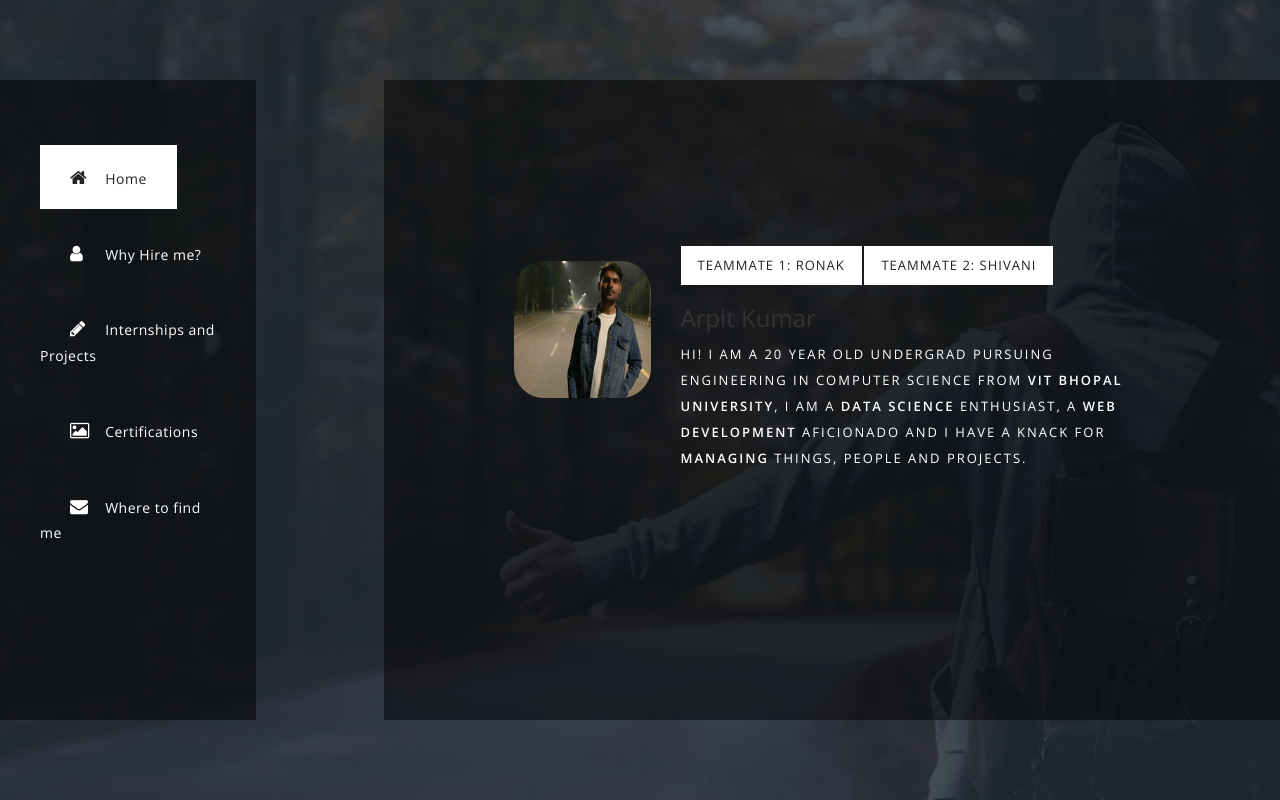
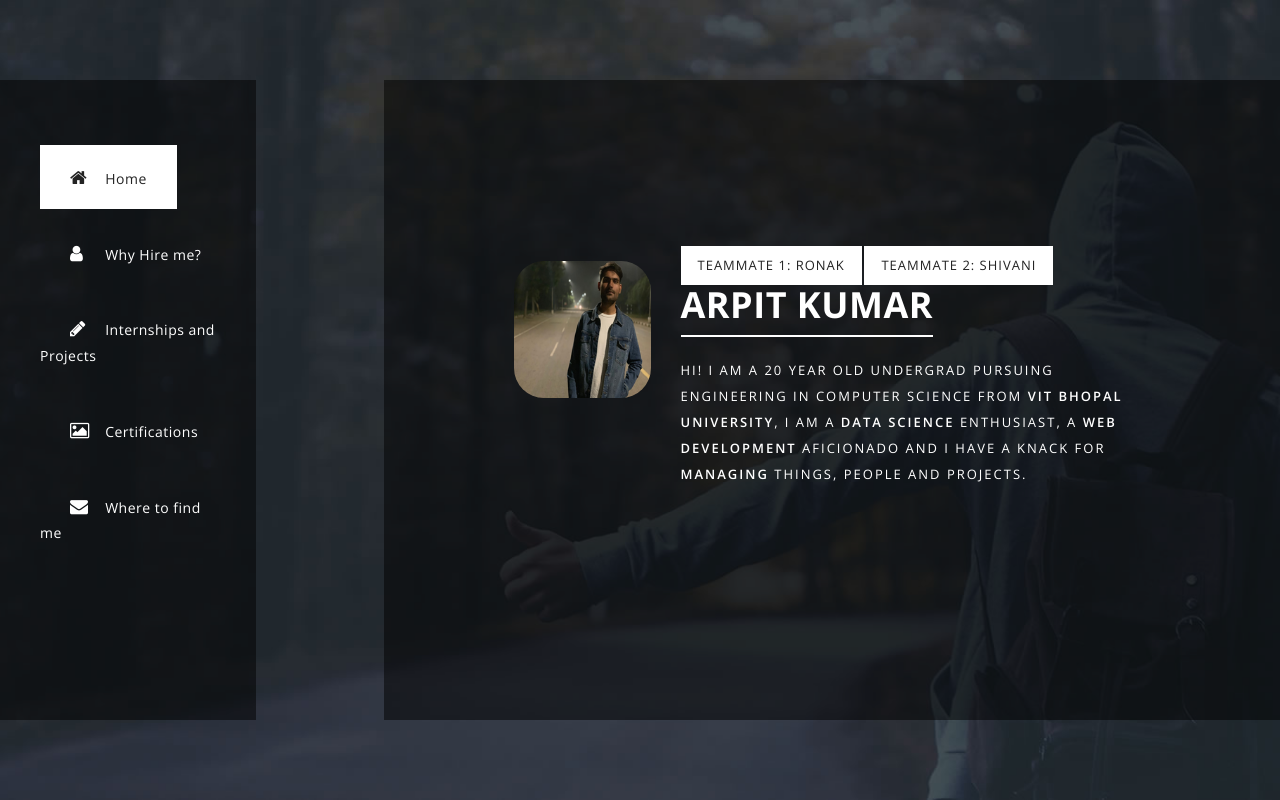
Before and after one commit to arpit4k/Portfolio, a plain HTML site: page arpit/index.html in a window 1280 px wide. Drawn offline with nearby package versions, Linux system fonts and the light colour scheme.

Commit message:
Update index.html

```diff
--- a/arpit/index.html
+++ b/arpit/index.html
@@ -52,8 +52,8 @@
                   </div>
                   <div class="col-md-9">
                     <div class="fb-btn"><a rel="nofollow" href="https://ronakjain809.github.io/portfolio/ronak/" target="_blank">Teammate 1: Ronak</a></div>
-                      <div class="fb-btn"><a rel="nofollow" href="https://shivanisharma02.github.io/Portfolio/shivani/" target="_blank">Teammate 2: Shivani</a></div>
-                      <h3>Arpit Kumar</h3>
+                      <div class="fb-btn"><a rel="nofollow" href="https://shivanisharma02.github.io/Portfolio/shivani/" target="_blank">Teammate 2: Shivani <br/></a></div>
+                      <h2>Arpit Kumar</h2>
                       <p>Hi! I am a 20 year old undergrad pursuing engineering in Computer Science from <em>VIT Bhopal University</em>, I am a<em> data science </em>enthusiast, a <em>web development </em>aficionado and I have a knack for <em>managing </em>things, people and projects.</p>
 
                   </div>
```
